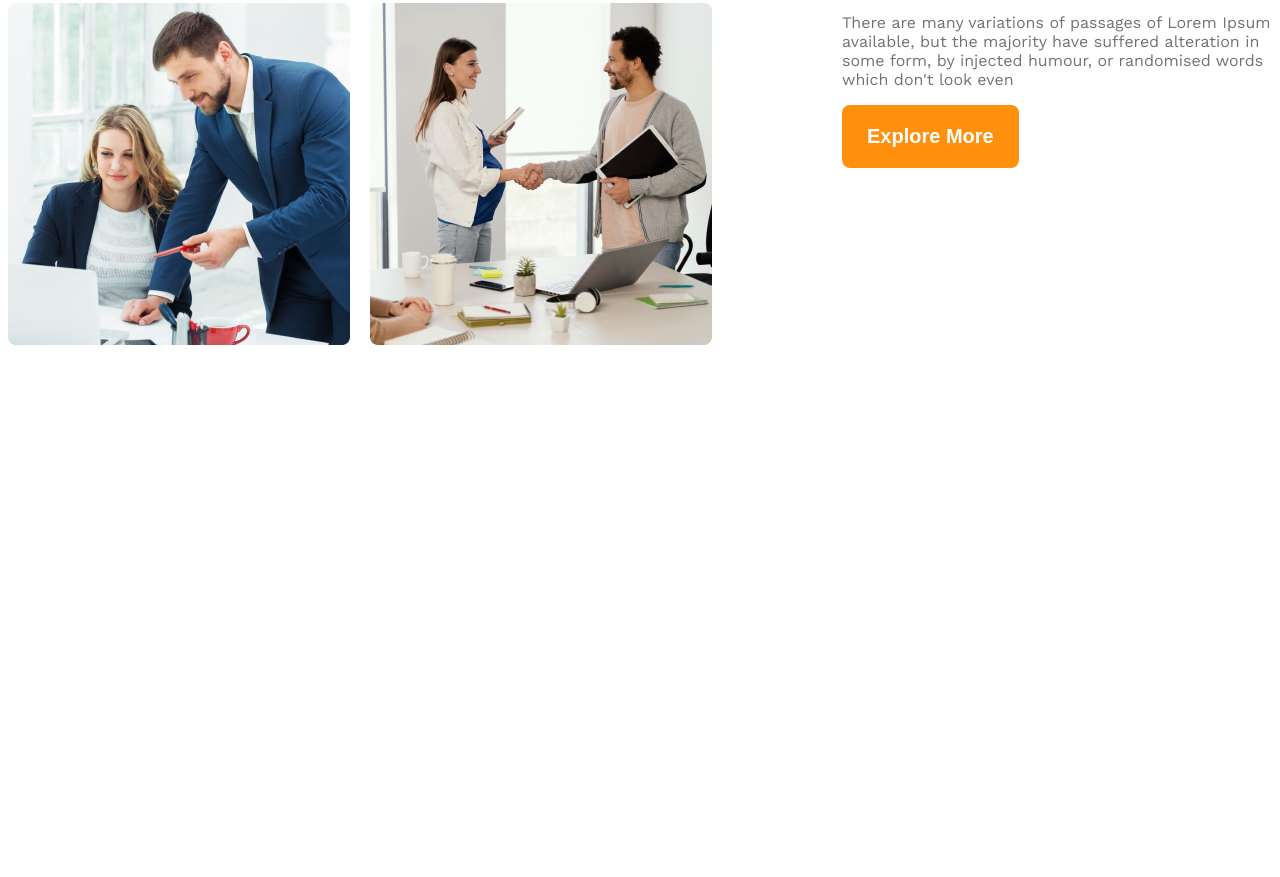
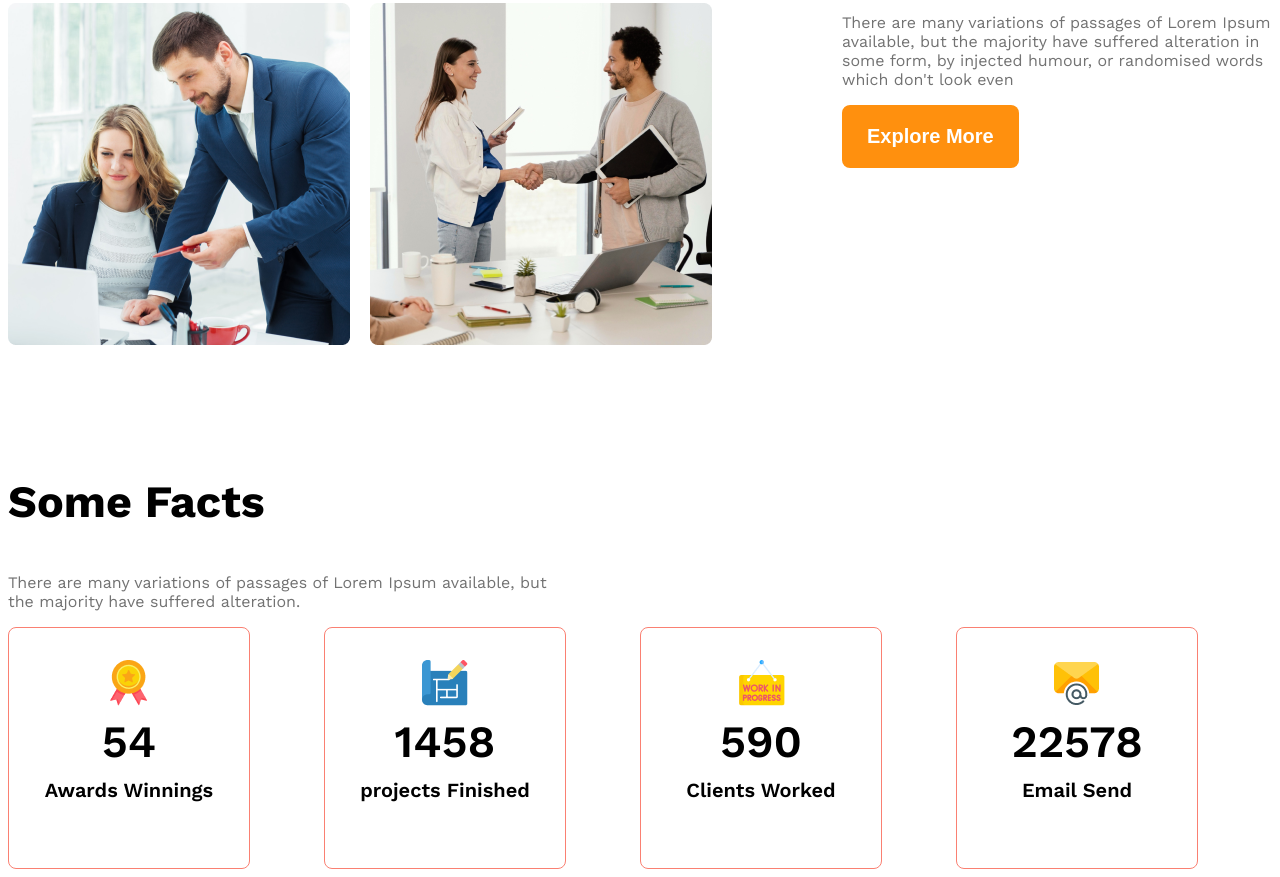
Before and after one commit to arman-miaa/g3-architect-website, a plain HTML site: page index.html in a window 1280 px wide. Shown: the part 1673-2550 px from the top of the page. Before the commit the page ends 2026 px from the top, so only its background shows below. Drawn offline with nearby package versions, Linux system fonts and the light colour scheme.

Commit message:
added fact section

```diff
--- a/index.html
+++ b/index.html
@@ -38,11 +38,56 @@
 
             </div>
             <div class="our-feature">
-                <h3 class="feature-title"><span id="quick-list" class="text-gray-light">Quick list </span><span>of Our</span><span class="text-primary"> <br> Features</span></h3>
+                <h3 class="section-title"><span id="quick-list" class="text-gray-light">Quick list </span><span>of Our</span><span class="text-primary"> <br> Features</span></h3>
                 <p class="feature-description text-gray-light">There are many variations of passages of Lorem Ipsum available, but the majority have suffered alteration in some form, by injected humour, or randomised words which don't look even</p>
                 <button class="btn-primary">Explore More</button>
             </div>
         </section>
+
+        <!-- feature will enjoy -->
+         <section>
+
+         </section>
+
+         <!-- Some facts -->
+          <section>
+            <h3 class="section-title">Some Facts</h3>
+            <p class="text-gray-light fact-description">There are many variations of passages of Lorem Ipsum available, but the majority have suffered alteration.</p>
+
+            <div class="facts-container display-flex">
+                <div class="fact-card display-flex">
+                    <div>
+                        <img src="./images/icons/ribon.png" alt="" class="fact-icon">
+                        <h4 class="fact-number">54</h4>
+                        <h5 class="fact-name">Awards Winnings</h5>
+                    </div>
+                </div>
+                <div class="fact-card display-flex">
+                    <div>
+                        <img src="./images/icons/projects.png" alt="" class="fact-icon">
+                        <h4 class="fact-number">1458</h4>
+                        <h5 class="fact-name">projects Finished</h5>
+                    </div>
+                </div>
+
+                <div class="fact-card display-flex">
+                    <div>
+                        <img src="./images/icons/customers.png" alt="" class="fact-icon">
+                        <h4 class="fact-number">590</h4>
+                        <h5 class="fact-name">Clients Worked</h5>
+                    </div>
+                </div>
+
+                <div class="fact-card display-flex">
+                    <div>
+                        <img src="./images/icons/email.png" alt="" class="fact-icon">
+                        <h4 class="fact-number">22578</h4>
+                        <h5 class="fact-name">Email Send</h5>
+                    </div>
+                </div>
+
+            </div>
+            </section>
 
     </main>
     <footer>
--- a/style/g3-architects.css
+++ b/style/g3-architects.css
@@ -17,6 +17,10 @@ body{
 
 .display-flex{
     display: flex;
+}
+.section-title{
+    font-size: 2.8rem;
+    font-weight: 700;
 }
 
 .text-primary {
@@ -116,12 +120,42 @@ main > section{
     max-width: 530px;
 }
 
-.feature-title{
-    font-size: 2.8rem;
-    font-weight: 700;
-}
+
 #quick-list{
     font-weight: 500;
+}
+
+/* some facts related styles */
+
+.facts-container{
+    display: grid;
+    grid-template-columns: repeat(4, 1fr);
+}
+
+.fact-description{
+    max-width: 549px;
+}
+
+.fact-card{
+    border: 1px solid salmon;
+    width: 240px;
+    height: 240px;
+    border-radius: 8px;
+    justify-content: center;
+    align-items: center;
+    text-align: center;
+}
+
+.fact-number{
+    font-size: 2.8rem;
+    font-weight: 600;
+    margin-top: 5px;
+    margin-bottom: 10px;
+}
+.fact-name{
+    font-size: 1.25rem;
+    font-weight: 600;
+    margin-top: 10px;
 }
 
 /* responsive media query */
```
